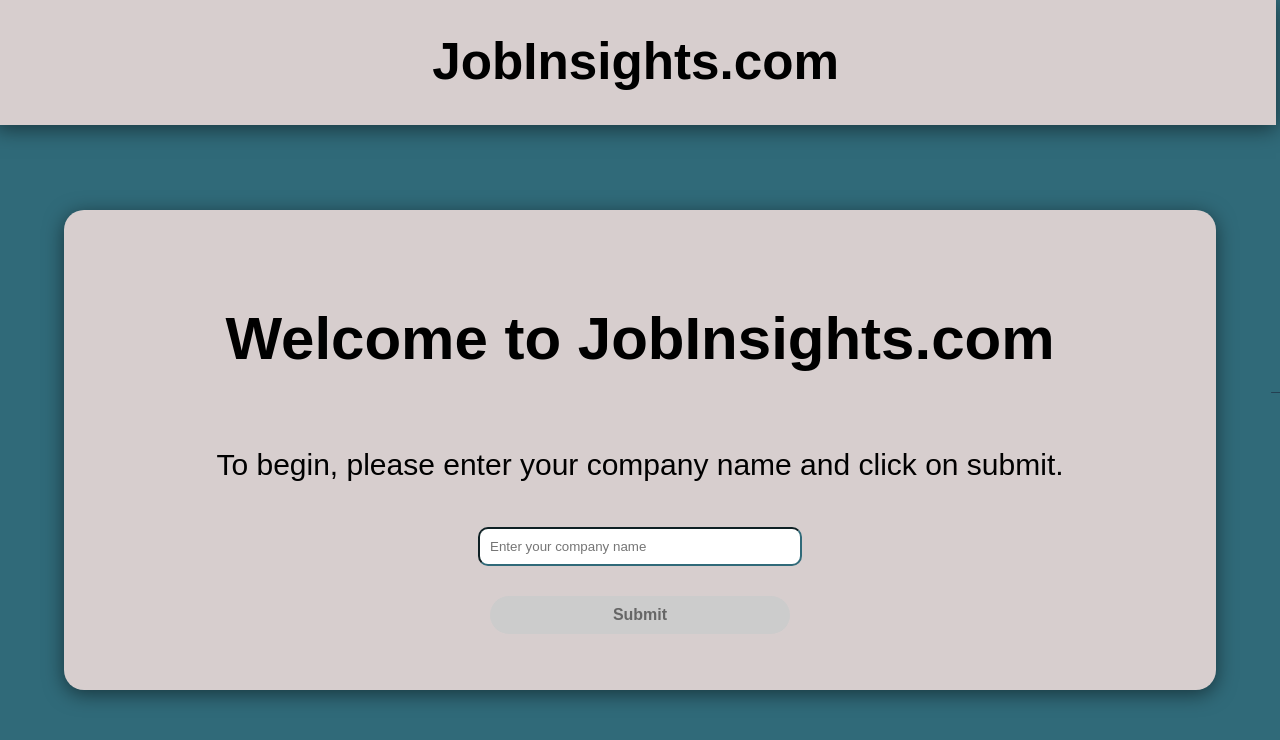
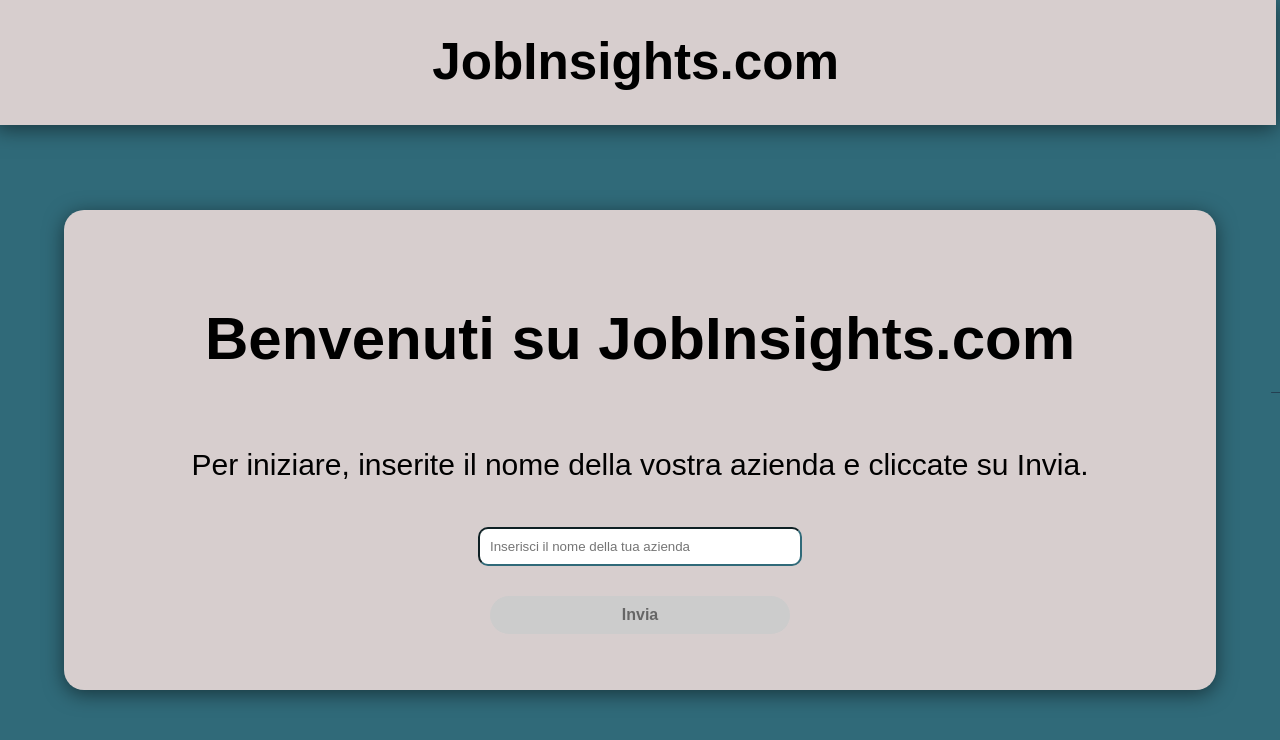
Before and after one commit to Icon1cc/MD-Corp-Ranks, a React (Vite) app in the folder frontend/: page / in a window 1280 px wide. Shown: the top 740 px of the page. Built offline with nearby package versions, Linux system fonts and the light colour scheme; no server answers.

Commit message:
Converted the web to italian

```diff
--- a/frontend/src/components/CompanyInput.tsx
+++ b/frontend/src/components/CompanyInput.tsx
@@ -40,18 +40,18 @@ const CompanyInput: React.FC<CompanyInputProps> = ({ onCompanyNameSubmit, onComp
     <div id="root">
       <WelcomeHeader />
       <div className="company-input-container">
-        <h1>Welcome to JobInsights.com</h1>
-        <p>To begin, please enter your company name and click on submit.</p>
+        <h1>Benvenuti su JobInsights.com</h1>
+        <p>Per iniziare, inserite il nome della vostra azienda e cliccate su Invia.</p>
         <form onSubmit={handleSubmit} className="company-input-form">
           <input
             className="company-input"
             type="text"
-            placeholder="Enter your company name"
+            placeholder="Inserisci il nome della tua azienda"
             value={companyName}
             onChange={handleCompanyNameChange}
           />
           <button className="submit-button" type="submit" disabled={!companyName.trim()}>
-            Submit
+            Invia
           </button>
         </form>
       </div>
--- a/frontend/src/components/EmailSubscriptionContainer.tsx
+++ b/frontend/src/components/EmailSubscriptionContainer.tsx
@@ -29,7 +29,7 @@ const EmailSubscriptionContainer: React.FC<EmailSubscriptionContainerProps> = ({
     return (
         <form onSubmit={handleSubmit}>
             <div className="email-section">
-                <p className="interest-text">If you are interested in following the community, please leave your email!</p>
+                <p className="interest-text">Se sei interessato a seguire la comunità, lascia la tua email!</p>
                 <input
                     type="email"
                     value={email}
@@ -42,7 +42,7 @@ const EmailSubscriptionContainer: React.FC<EmailSubscriptionContainerProps> = ({
                     className="submit-button"
                     disabled={isButtonDisabled}
                 >
-                    Subscribe
+                    Sottoscrivi
                 </button>
             </div>
         </form>
--- a/frontend/src/components/ScoreContainer.tsx
+++ b/frontend/src/components/ScoreContainer.tsx
@@ -37,10 +37,10 @@ const ScoreContainer: React.FC = () => {
     }, []);
 
     return isLoading ? (
-        <div>Loading your total score...</div>
+        <div>Caricamento del punteggio totale...</div>
     ) : totalScore !== null ? (
         <div className="score-container" style={{ paddingBottom: '20px' }}>
-            <p className="score-label" style={{ fontWeight: 'bold', fontSize: '18px' }}>Evaluation score:</p>
+            <p className="score-label" style={{ fontWeight: 'bold', fontSize: '18px' }}>Punteggio di valutazione:</p>
             <div style={{ width: 200, height: 200, margin: 'auto' }}>
                 <CircularProgressbar
                     value={totalScore}
@@ -54,7 +54,7 @@ const ScoreContainer: React.FC = () => {
             </div>
         </div>
     ) : (
-        <p>Your score is unavailable.</p>
+        <p>Il tuo punteggio non è disponibile.</p>
     );
 };
 
--- a/frontend/src/components/SuccessFeedbackCountdown.tsx
+++ b/frontend/src/components/SuccessFeedbackCountdown.tsx
@@ -19,7 +19,7 @@ const SuccessFeedbackCountdown: React.FC<{ onTimeout: () => void; }> = ({ onTime
 
     return (
         <div className="success-message">
-            Your email has been successfully subscribed! Redirecting to home page in {countdown} seconds...
+            La tua email è stata sottoscritta con successo! Reindirizzamento alla pagina iniziale tra {countdown} secondi...
         </div>
     );
 };
--- a/frontend/src/pages/ReviewWizard.tsx
+++ b/frontend/src/pages/ReviewWizard.tsx
@@ -70,7 +70,7 @@ const ReviewWizard: React.FC = () => {
                     <div className="progress-circle">
                         {currentQuestionIndex + 1}/{questions.length}
                     </div>
-                    <h1>Welcome to the Review Section</h1>
+                    <h1>Benvenuti nella sezione delle recensioni</h1>
                     <h2>{currentQuestion.title}</h2>
                     <p>{currentQuestion.subtitle}</p>
                     <StarContainer rating={rating} handleRating={handleRating} />
@@ -80,10 +80,10 @@ const ReviewWizard: React.FC = () => {
                         onClick={handleSubmit}
                         style={{ marginLeft: '20px' }}
                     >
-                        Submit
+                        Invia
                     </button>
 
-                    <p className="review-note">Once the review is submitted for this question, it cannot be changed.</p>
+                    <p className="review-note">Una volta inviata la revisione per questa domanda, non è più possibile modificarla.</p>
                 </div>
             </div>
         </div>
--- a/frontend/src/pages/ThankYou.tsx
+++ b/frontend/src/pages/ThankYou.tsx
@@ -22,7 +22,7 @@ const ThankYou: React.FC = () => {
         <div className="thank-you-container">
             <WelcomeHeader />
             <div className="thank-you-modal">
-                <h2 className="thank-you-text">Thank you for your review!</h2>
+                <h2 className="thank-you-text">Grazie per la tua recensione!</h2>
                 <ScoreContainer />
                 {!showSuccessMessage ? (
                     <EmailSubscriptionContainer
```
